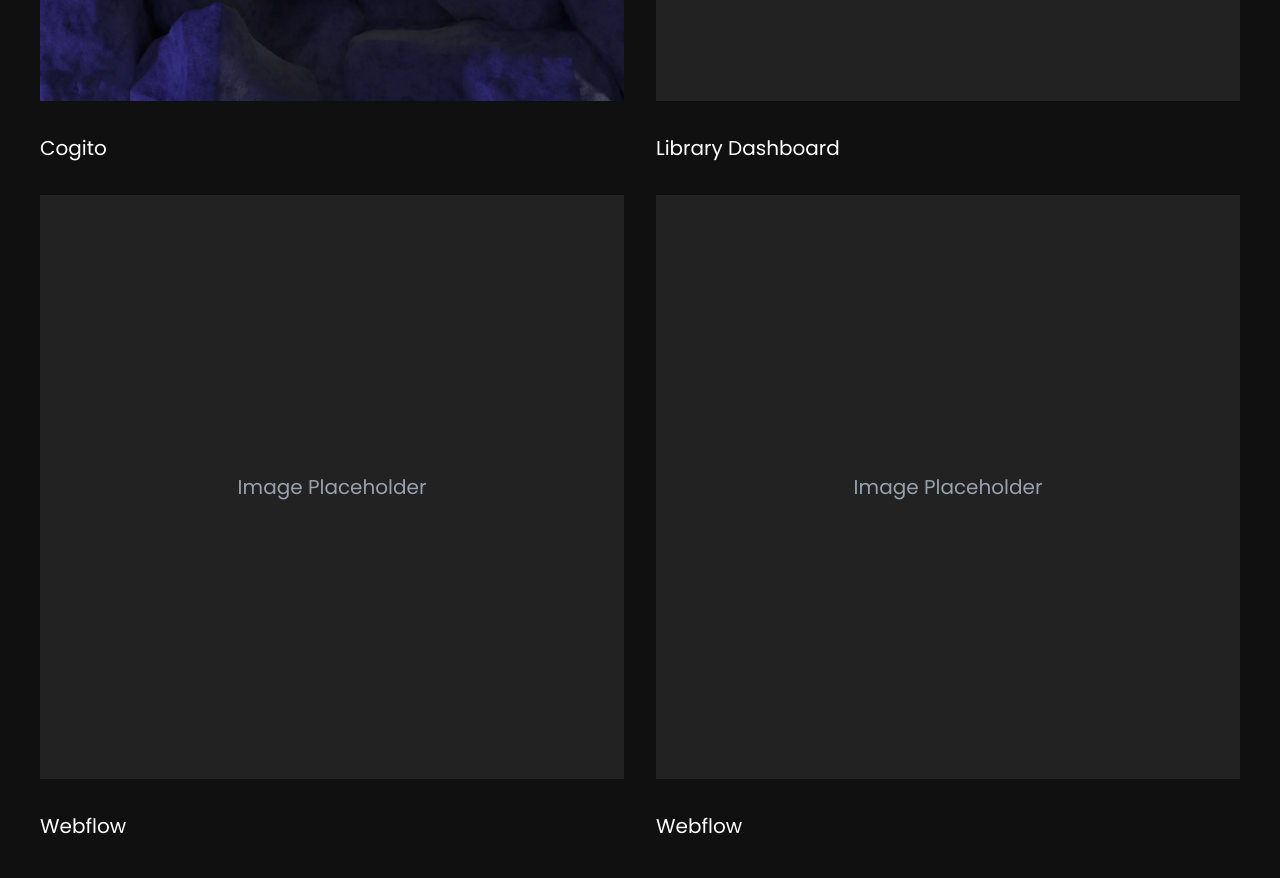
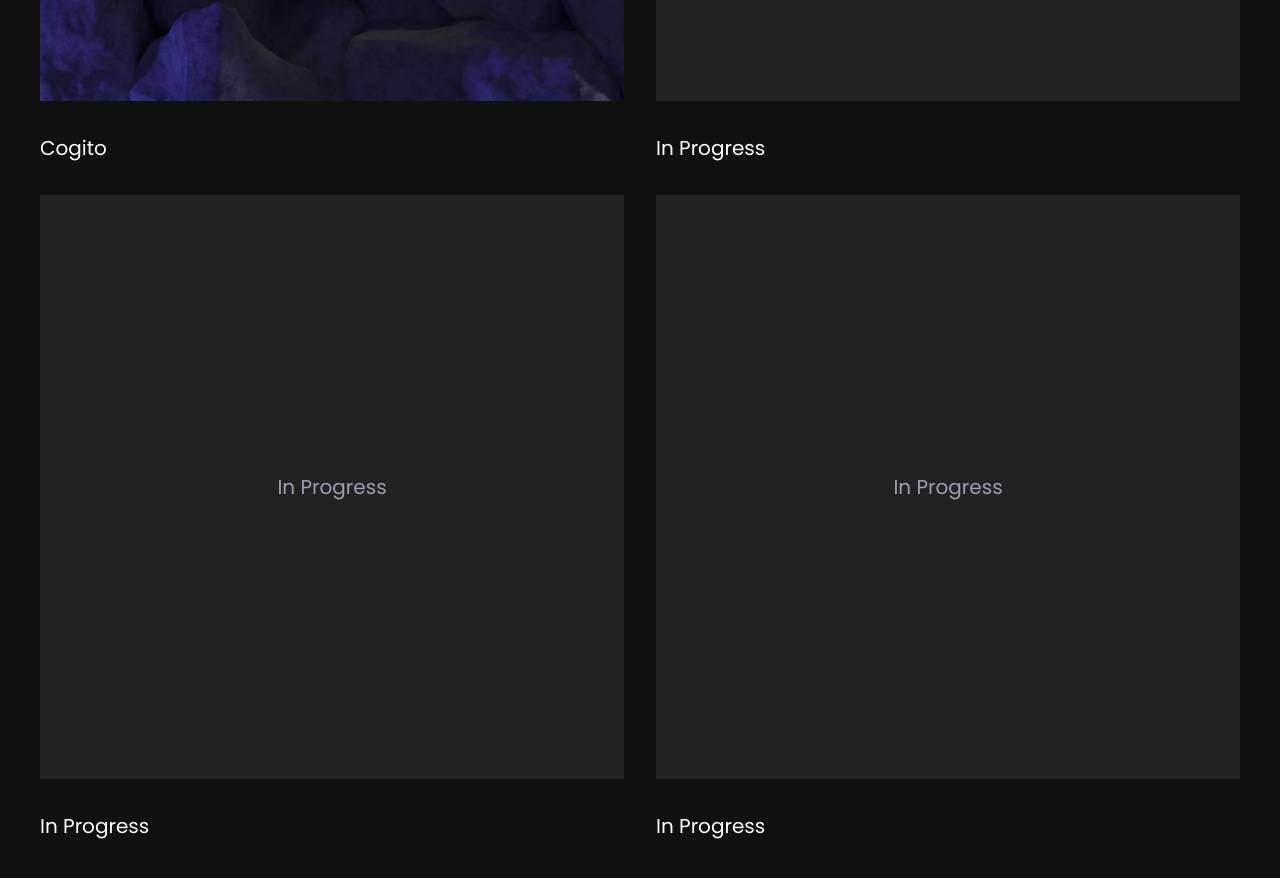
Before and after one commit to IAMBEASTRISHAB/rish-portfolio, a React (Vite) app: page /work in a window 1280 px wide. Shown: the part 980-1858 px from the top of the page. Built offline with nearby package versions, Linux system fonts and the light colour scheme.

Commit message:
Updated content / made changes to XYZ

```diff
--- a/src/components/ProjectCard.jsx
+++ b/src/components/ProjectCard.jsx
@@ -13,7 +13,7 @@ export default function ProjectCard({ title, image, id }) {
             className="object-cover w-full h-full"
           />
         ) : (
-          <span className="text-gray-400 text-xl">Image Placeholder</span>
+          <span className="text-gray-400 text-xl">In Progress</span>
         )}
       </div>
 
--- a/src/data/projects.js
+++ b/src/data/projects.js
@@ -14,7 +14,7 @@ export const projects = [
     },
     {
         id: "2",
-        title: "Library Dashboard",
+        title: "In Progress",
         type: "UI/UX Design",
         figmaLink: "https://figma.com/your-link-2",
         description: "A comprehensive dashboard for managing startup operations. Includes analytics, team management, and project tracking.",
@@ -26,7 +26,7 @@ export const projects = [
     },
     {
         id: "3",
-        title: "Webflow",
+        title: "In Progress",
         type: "UI/UX Design",
         figmaLink: "https://figma.com/your-link-3",
         description: "A comprehensive dashboard for managing startup operations. Includes analytics, team management, and project tracking.",
@@ -38,7 +38,7 @@ export const projects = [
     },
     {
         id: "4",
-        title: "Webflow",
+        title: "In Progress",
         type: "UI/UX Design",
         figmaLink: "https://figma.com/your-link-4",
         description: "A comprehensive dashboard for managing startup operations. Includes analytics, team management, and project tracking.",
--- a/src/pages/Contact.jsx
+++ b/src/pages/Contact.jsx
@@ -36,19 +36,6 @@ export default function Contact() {
               ↗
             </span>
           </a>
-
-          {/* Book Strategy Session */}
-          <a
-            href="#"
-            className="border-t-[3px] border-white pt-6.5 pb-6.5 flex justify-between items-center group"
-          >
-            <h3 className="text-[18px] md:text-[20px] group-hover:opacity-70 transition-opacity">
-              Book a Strategy Session
-            </h3>
-            <span className="text-[22px] md:text-[26px] group-hover:opacity-70 transition-opacity">
-              ↗
-            </span>
-          </a>
         </div>
 
         {/* Reply Text */}
```
